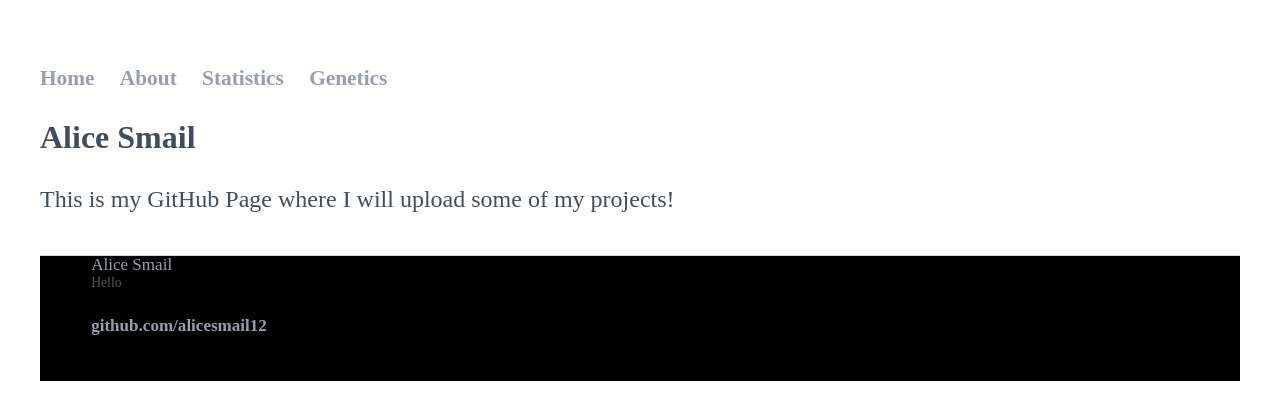
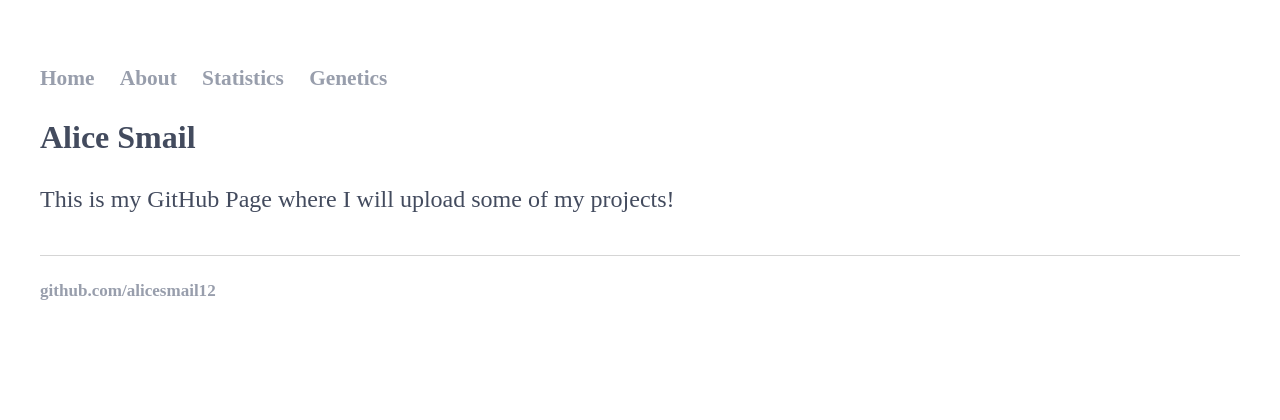
Before and after one commit to alicesmail12/alicesmail12.github.io, a Jekyll site: the page built from index.html, in a window 1280 px wide. Shown: the top 420 px of the page. Built offline with Jekyll 4.4.1, drawn with Linux system fonts in a browser that asks for light colours; some web fonts are replaced.

Commit message:
Update default.html

```diff
--- a/_layouts/default.html
+++ b/_layouts/default.html
@@ -7,53 +7,6 @@
 		margin-right: auto;
 		}
 
-		.site-footer-content {
-		display: -ms-flexbox;
-		display: flex;
-		-ms-flex-wrap: wrap;
-		flex-wrap: wrap;
-		-ms-flex-pack: justify;
-		justify-content: space-between;
-		-ms-flex-align: center;
-		align-items: center;
-		font-size: 1.3rem;
-		}
-
-		.site-footer-content, .site-footer-content a {
-		color: hsla(0,0%,100%,.7);
-		}
-
-		.inner {
-		margin: 0 auto;
-		max-width: 1040px;
-		width: 100%;
-		}
-
-		.site-footer {
-		padding-bottom: 20px !important;
-		}
-
-		.site-footer {
-		position: relative;
-		padding-top: 20px;
-		padding-bottom: 60px;
-		color: #989eac;
-		background: #000;
-		}
-
-		.outer {
-		position: relative;
-		padding: 0 4vw;
-		}
-
-		footer {
-		margin: 0;
-		padding: 0;
-		border: 0;
-		font: inherit;
-		font-size: 100%;
-		vertical-align: baseline;
-		}
 
 		</style>
 		<head>
@@ -77,13 +30,7 @@
 
 			</div><!-- /.container -->
 
-			<footer class="site-footer outer">
-	    			<div class=<div class="site-footer-content inner">
-			    	<section class="copyright" style="line-height: 1.0em;">
-			     	<a href="/">Alice Smail</a> <br>
-			      	<span style="font-size: 0.8em; color: #555;">Hello</span>
-			    	</section>
-			     	</div>
+			<footer>
 				<ul>
 	        		<li><a href="https://github.com/alicesmail12">github.com/alicesmail12</a></li>
 				</ul>
```
